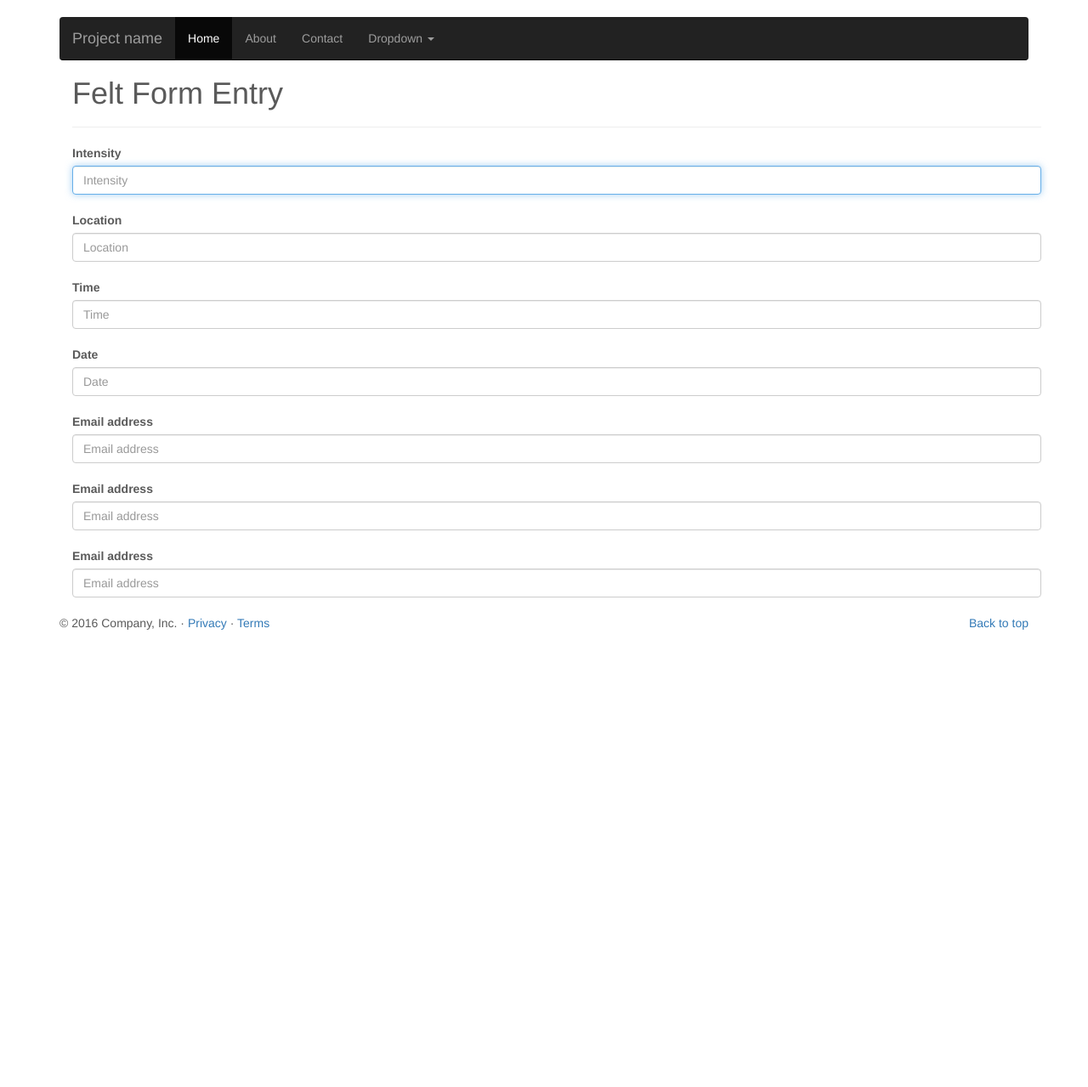
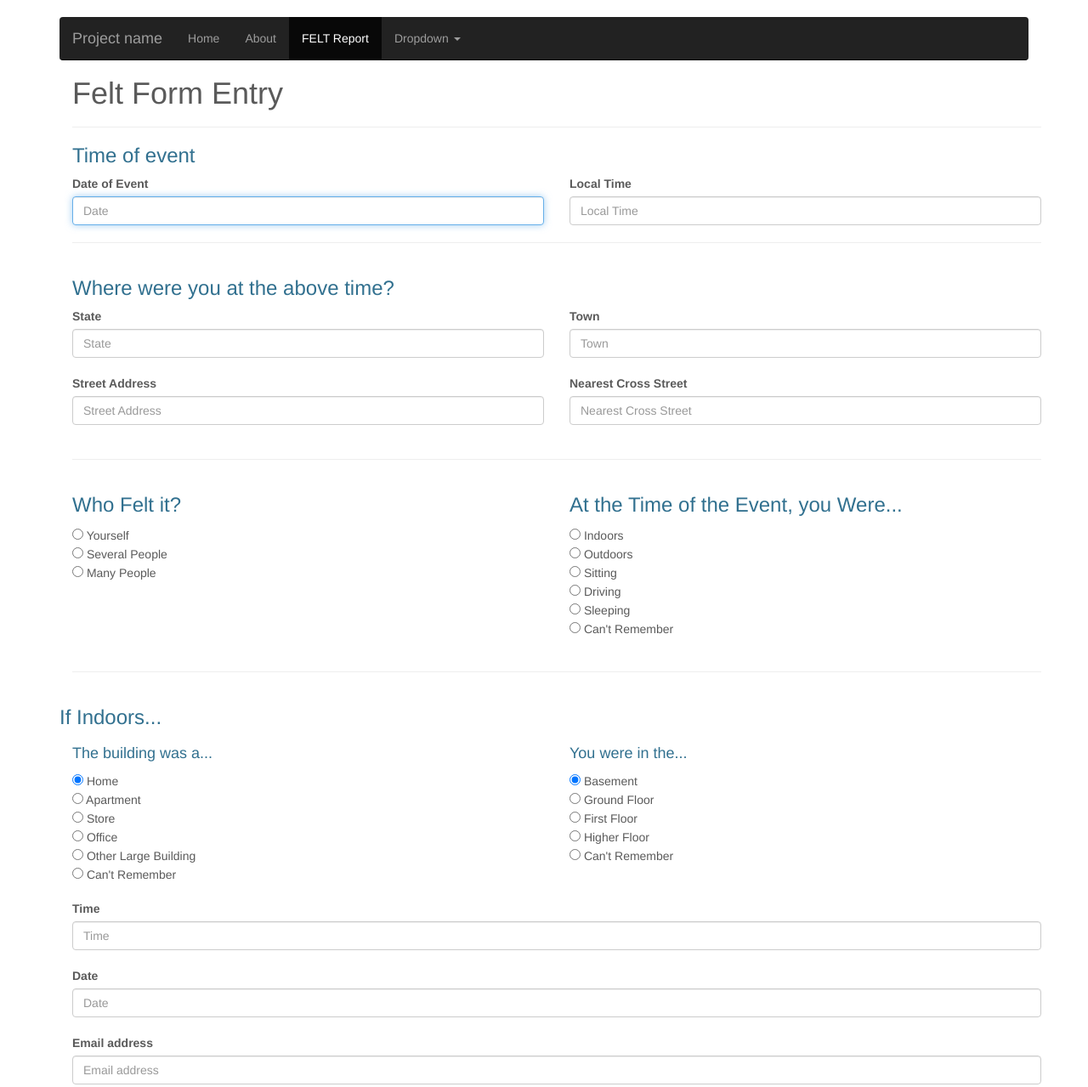
Before and after one commit to elliotjr/quakes-deco3801, a PHP site: page /feltForm.php in a window 1280 px wide. Shown: the top 1279 px of the page at 85% size. Before the commit the page ends 741 px from the top, so only its background shows below. Run offline with PHP 8.4, Linux system fonts and the light colour scheme; some libraries are stand-ins or nearby versions.

Commit message:
updated felt form

```diff
--- a/feltForm.php
+++ b/feltForm.php
@@ -51,9 +51,9 @@
             </div>
             <div id="navbar" class="navbar-collapse collapse">
               <ul class="nav navbar-nav">
-                <li class="active"><a href="#">Home</a></li>
+                <li><a href="index.php">Home</a></li>
                 <li><a href="#about">About</a></li>
-                <li><a href="#contact">Contact</a></li>
+                <li class="active"><a href="feltForm.php">FELT Report</a></li>
                 <li class="dropdown">
                   <a href="#" class="dropdown-toggle" data-toggle="dropdown" role="button" aria-haspopup="true" aria-expanded="false">Dropdown <span class="caret"></span></a>
                   <ul class="dropdown-menu">
@@ -92,13 +92,103 @@
           <h1>Felt Form Entry</h1>
         </div>
 
-        <label for="inputIntensity">Intensity</label>
-         <input type="text" id="inputIntestity" class="form-control" placeholder="Intensity" required autofocus>
-       </br>
+        <h3 class="text-info">Time of event</h3>
+        <div class="row">
+          <div class="col-xs-6">
+            <label for="dateOfEvent">Date of Event</label>
+            <input type="text" id="dateOfEvent" class="form-control" placeholder="Date" required autofocus>
+          </div>
 
-       <label for="inputLocation">Location</label>
-          <input type="email" id="inputEmail" class="form-control" placeholder="Location" required autofocus>
-      </br>
+          <div class="col-xs-6">
+            <label for="localTime">Local Time</label>
+            <input type="text" id="localTime" class="form-control" placeholder="Local Time" required autofocus>
+          </div>
+        </div>
+
+        <hr>
+        <div class="clearfix"></div>
+        <h3 class="text-info">Where were you at the above time?</h3>
+
+
+
+        <div class="row">
+          <div class="col-xs-6">
+            <label for="state">State</label>
+            <input type="text" id="state" class="form-control" placeholder="State" required autofocus>
+          </div>
+
+          <div class="col-xs-6">
+            <label for="town">Town</label>
+            <input type="text" id="town" class="form-control" placeholder="Town" required autofocus>
+          </div>
+        </div>
+
+        <br>
+
+        <div class="row">
+          <div class="col-xs-6">
+            <label for="streetAddress">Street Address</label>
+            <input type="text" id="streetAddress" class="form-control" placeholder="Street Address" required autofocus>
+          </div>
+
+          <div class="col-xs-6">
+            <label for="nearestCrossStreet">Nearest Cross Street</label>
+            <input type="text" id="nearestCrossStreet" class="form-control" placeholder="Nearest Cross Street" required autofocus>
+          </div>
+        </div>
+
+
+
+        <br>
+        <hr>
+
+        <div class="row">
+          <div class="col-xs-6">
+            <h3 class="text-info">Who Felt it?</h3>
+            <input type="radio" name="eventFelt" value="Yourself" checked> Yourself<br>
+            <input type="radio" name="eventFelt" value="Several People"> Several People<br>
+            <input type="radio" name="eventFelt" value="Many People"> Many People
+          </div>
+
+          <div class="col-xs-6">
+            <h3 class="text-info">At the Time of the Event, you Were...</h3>
+            <input type="radio" name="eventPlace" value="Indoors" checked> Indoors<br>
+            <input type="radio" name="eventPlace" value="Outdoors"> Outdoors<br>
+            <input type="radio" name="eventPlace" value="Sitting"> Sitting<br>
+            <input type="radio" name="eventPlace" value="Driving"> Driving<br>
+            <input type="radio" name="eventPlace" value="Sleeping"> Sleeping<br>
+            <input type="radio" name="eventPlace" value="Can't Remember"> Can't Remember
+          </div>
+        </div>
+
+        <br>
+        <hr>
+
+        <div class="row">
+          <h3 class="text-info">If Indoors...</h3>
+          <div class="col-xs-6">
+            <h4 class="text-info">The building was a...</h4>
+            <input type="radio" name="eventFelt" value="Home" checked> Home<br>
+            <input type="radio" name="eventFelt" value="Apartment"> Apartment<br>
+            <input type="radio" name="eventFelt" value="Store"> Store<br>
+            <input type="radio" name="eventFelt" value="Office"> Office<br>
+            <input type="radio" name="eventFelt" value="Other Large Building"> Other Large Building<br>
+            <input type="radio" name="eventFelt" value="Can't Remember"> Can't Remember
+          </div>
+
+          <div class="col-xs-6">
+            <h4 class="text-info">You were in the...</h4>
+            <input type="radio" name="eventPlace" value="Basement" checked> Basement<br>
+            <input type="radio" name="eventPlace" value="Ground Floor"> Ground Floor<br>
+            <input type="radio" name="eventPlace" value="First Floor"> First Floor<br>
+            <input type="radio" name="eventPlace" value="Higher Floor"> Higher Floor<br>
+            <input type="radio" name="eventPlace" value="Can't Remember"> Can't Remember
+          </div>
+        </div>
+
+
+
+        <br>
 
       <label for="inputTime">Time</label>
           <input type="email" id="inputEmail" class="form-control" placeholder="Time" required autofocus>
```
